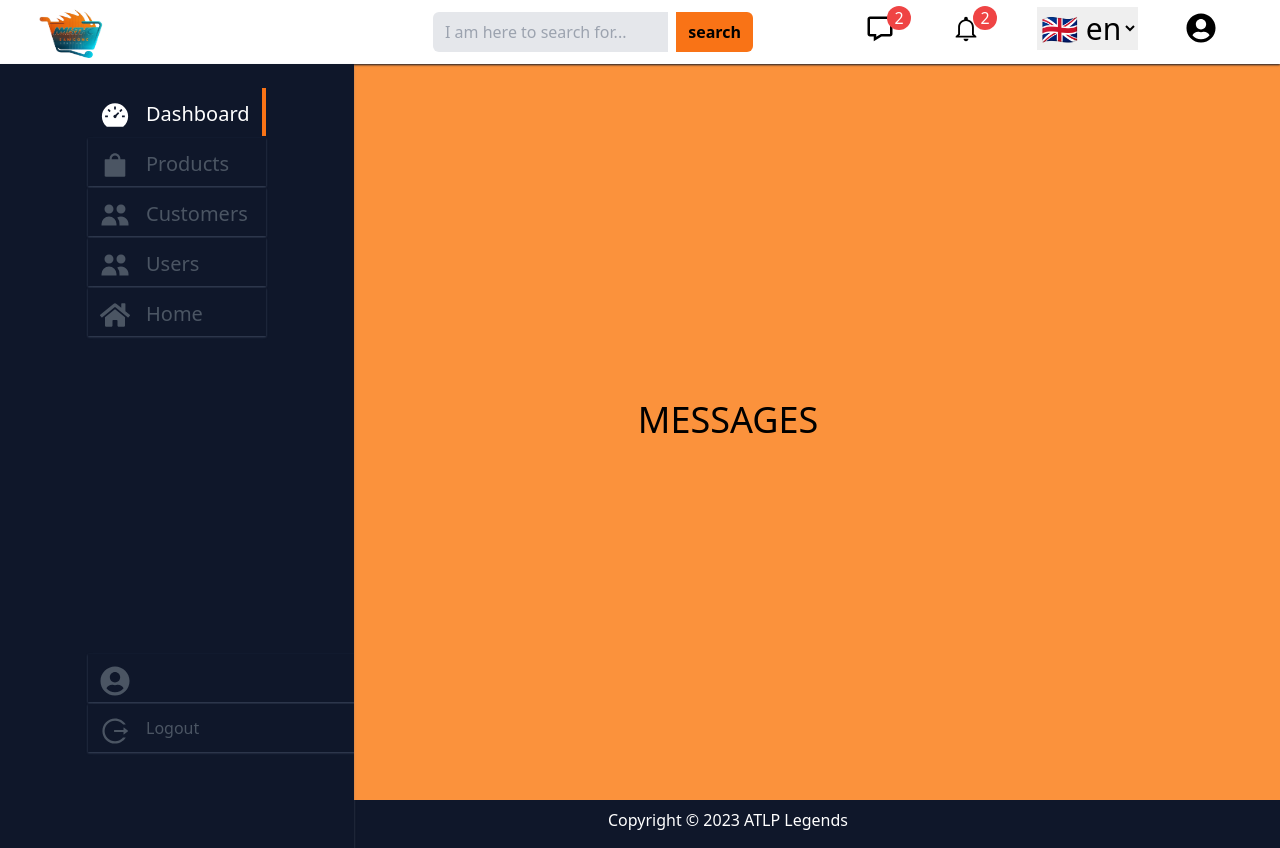
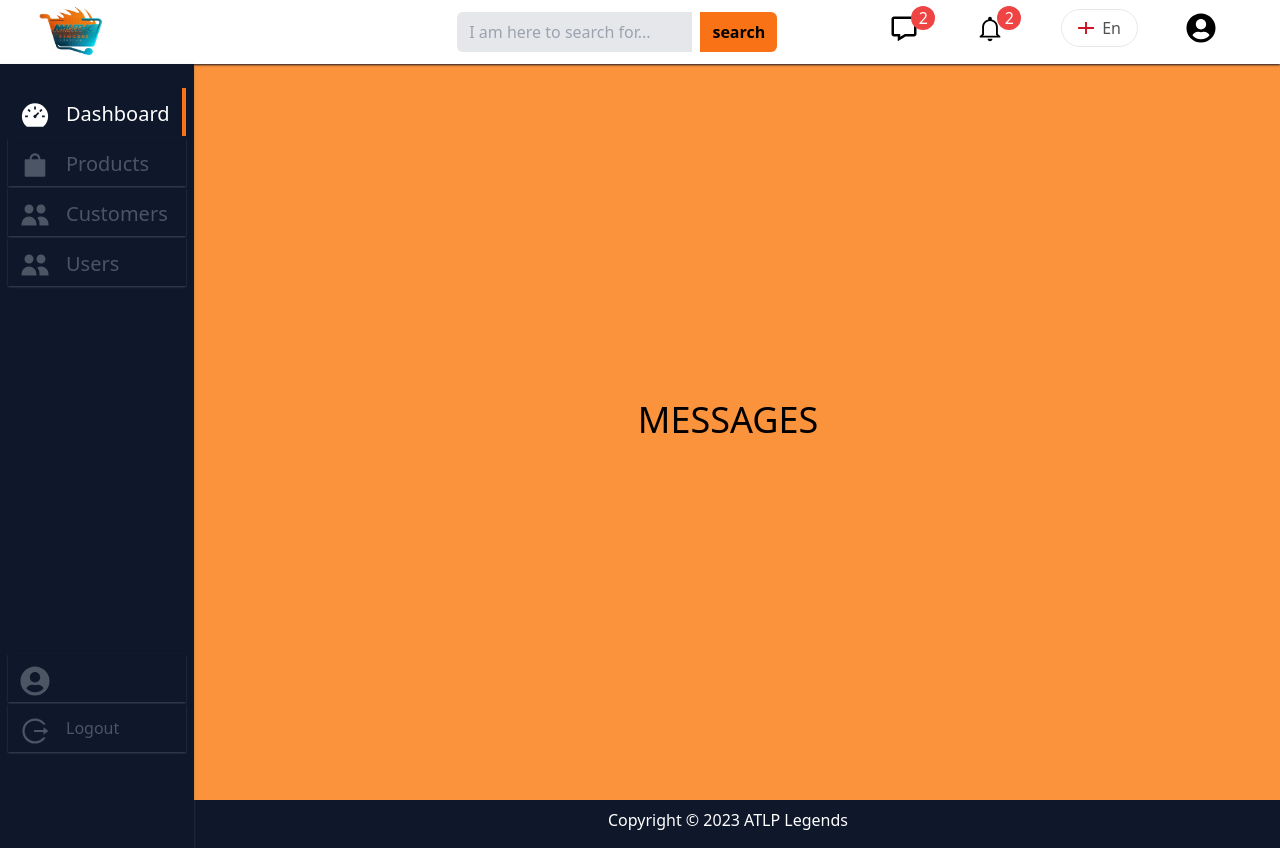
Before and after one commit to atlp-rwanda/ecommerce-app-legends-fe, a React (Vite) app: page /dashboard/messages in a window 1280 px wide. Built offline with nearby package versions, Linux system fonts and the light colour scheme; sample sign-in values are in the browser's storage.

Commit message:
issue[recovering dashboard] - remove the container class on sidebar - remove dummy localization button - use log to navigate to home
issue[finish recovering dashboard]

```diff
--- a/src/components/buttons/LocalesButton.jsx
+++ /dev/null
@@ -1,29 +0,0 @@
-import React from 'react';
-import { useDispatch } from 'react-redux';
-import getUnicodeFlagIcon from 'country-flag-icons/unicode';
-import i18n from '../../i18n/i18n';
-import { setLocale } from '../../redux/types/sideBardButtons';
-
-function LocalesButton() {
-  const dispatch = useDispatch();
-
-  const onChangeLocale = (event) => {
-    const selectedLocale = event.target.value;
-    dispatch(setLocale(selectedLocale));
-    i18n.changeLanguage(selectedLocale);
-  };
-
-  return (
-    <div>
-      <select
-        className="locale md:text-2xl"
-        name="locales"
-        onChange={onChangeLocale}
-      >
-        <option value="en">{getUnicodeFlagIcon('GB')} en</option>
-        <option value="fr">{getUnicodeFlagIcon('FR')} fr</option>
-      </select>
-    </div>
-  );
-}
-export default LocalesButton;
--- a/src/components/dashboards/admin/bars/NavBar.jsx
+++ b/src/components/dashboards/admin/bars/NavBar.jsx
@@ -5,14 +5,18 @@ import { FaUserCircle } from 'react-icons/fa';
 import { useNavigate } from 'react-router';
 import { useMediaQuery } from 'react-responsive';
 import { useTranslation } from 'react-i18next';
+import { useDispatch, useSelector } from 'react-redux';
 import BurgerButton from './BurgerButton';
 import SideBar from './SideBar';
 import ECOMLOG from '../../../../assets/ECOMLOG.png';
-import LocalesButton from '../../../buttons/LocalesButton';
+import LocalizationSwicher from '../../../LocalizationSwicher';
+import { setActiveButton } from '../../../../redux/types/sideBardButtons';
 
-function NavBar() {
+const NavBar = () => {
   const { t } = useTranslation();
   const [isOpen, setIsOpen] = useState(false);
+  const dispatch = useDispatch();
+  const activeButton = useSelector((state) => state.activeButton);
 
   const isMediumScreen = useMediaQuery({ maxWidth: 768 });
   const isSmallScreen = useMediaQuery({ maxWidth: 767 });
@@ -20,17 +24,26 @@ function NavBar() {
   const navigation = useNavigate();
   const handleNotifications = () => navigation('/dashboard/notifications');
   const handleMessages = () => navigation('/dashboard/messages');
+  const handleHome = () => {
+    navigation('/');
+    dispatch(setActiveButton('home'));
+  };
   return (
     <>
       <div className="fixed top-0 left-0 w-full h-16 bg-white shadow-sm shadow-gray-900  flex items-center justify-between pl-0 md:justify-end pr-4">
         {!isSmallScreen && (
           <div className="relative logo w-full ml-2 h-1/12 pl-2 text-3xl left-0 float-left">
-            <img src={ECOMLOG} alt="logo" className="w-28 h-16" />
+            <button type="button" onClick={handleHome}>
+              {' '}
+              <img src={ECOMLOG} alt="logo" className="w-28 h-16" />
+            </button>
           </div>
         )}
         {isSmallScreen && (
           <div className="logo w-full h-1/12 pr-2 mb-4 text-3xl text-black">
-            <img src={ECOMLOG} alt="logo" className="w-20 h-12" />
+            <button type="button" onClick={handleHome}>
+              <img src={ECOMLOG} alt="logo" className="w-20 h-12" />
+            </button>
           </div>
         )}
         {!isMediumScreen && (
@@ -73,8 +86,8 @@ function NavBar() {
             </span>
           </div>
           <div className="flex top-0 space-x-0">
-            <div className="cursor-pointer mr-0 mt-0 text-3xl md:text-sm mb-2">
-              <LocalesButton />
+            <div className="cursor-pointer mr-0 mt-0  md:text-sm mb-2">
+              <LocalizationSwicher />
             </div>
           </div>
           <div className="flex top-0">
@@ -93,6 +106,6 @@ function NavBar() {
       {isMediumScreen && <SideBar isOpen={isOpen} />}
     </>
   );
-}
+};
 
 export default NavBar;
--- a/src/components/dashboards/admin/bars/SideBar.jsx
+++ b/src/components/dashboards/admin/bars/SideBar.jsx
@@ -45,10 +45,6 @@ const SideBar = ({ isOpen }) => {
     navigate('/dashboard');
     dispatch(setActiveButton('dashboard'));
   };
-  const handleHome = () => {
-    navigate('/');
-    dispatch(setActiveButton('home'));
-  };
   const handleSettings = () => {
     navigate('/dashboard/settings');
     dispatch(setActiveButton('setting'));
@@ -70,7 +66,7 @@ const SideBar = ({ isOpen }) => {
         isOpen ? 'md:block' : 'md:hidden'
       }`}
     >
-      <div className="container flex flex-col basis-full h-screen pt-5 space-y-48 ">
+      <div className=" flex flex-col basis-full h-screen pt-5 space-y-48 ">
         <div className="top">
           <div
             className={`flex space-x-4 logo basis-full  h-12 mt-1 p-3 md:mt-0 ${isButtonActive(
@@ -156,23 +152,6 @@ const SideBar = ({ isOpen }) => {
               </button>
             </div>
           </div>
-          <div
-            className={`flex space-x-4 logo basis-full h-12 mt-0.5 p-3 ${isButtonActive(
-              'home'
-            )}`}
-          >
-            <div className="icon">
-              {' '}
-              <button type="button">
-                <FaHome className="text-3xl" />{' '}
-              </button>
-            </div>
-            <div className="link text-xl">
-              <button type="button" onClick={handleHome}>
-                {t('home')}
-              </button>
-            </div>
-          </div>
         </div>
         <div className="absolute bottom-28 w-full md:relative pr-4">
           <div
```
